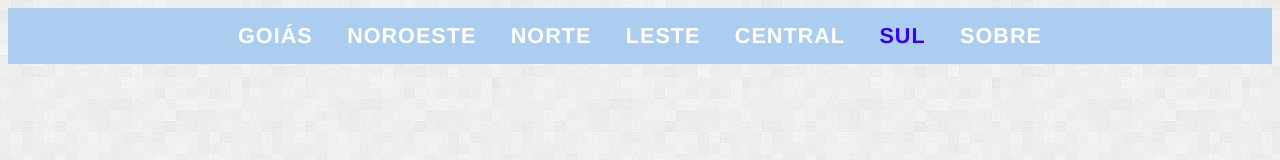
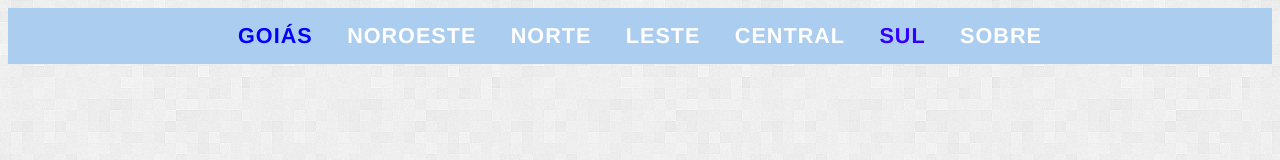
Before and after one commit to wylkerxpz/Trabalho-A-Mapa-de-Goias, a plain HTML site: page sul.html in a window 1280 px wide. In both pictures the pointer is over the link "GOIÁS". Shown: the top 160 px of the page. Drawn offline with Linux system fonts and the light colour scheme.

Commit message:
alterando hover de navegacao a para quando o cursor passar o mouse em cima do top menu, alterar a cor

```diff
--- a/css/componente.css
+++ b/css/componente.css
@@ -14,6 +14,10 @@ nav a {
 	font-family: 'Helvetica', sans-serif;
 }
 
+nav a:hover {
+	color:blue;
+}
+
 .corBack {
 	background: #abcdef;
 }
```
